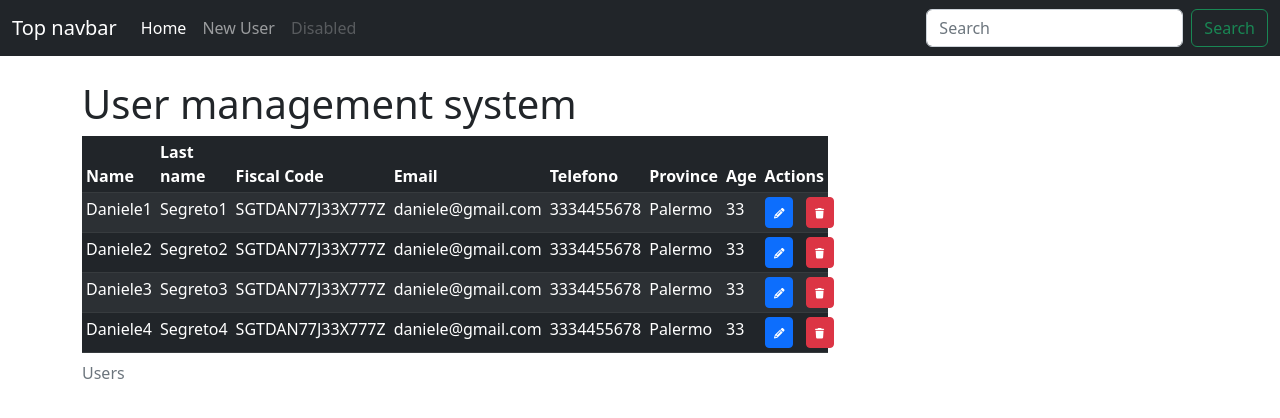
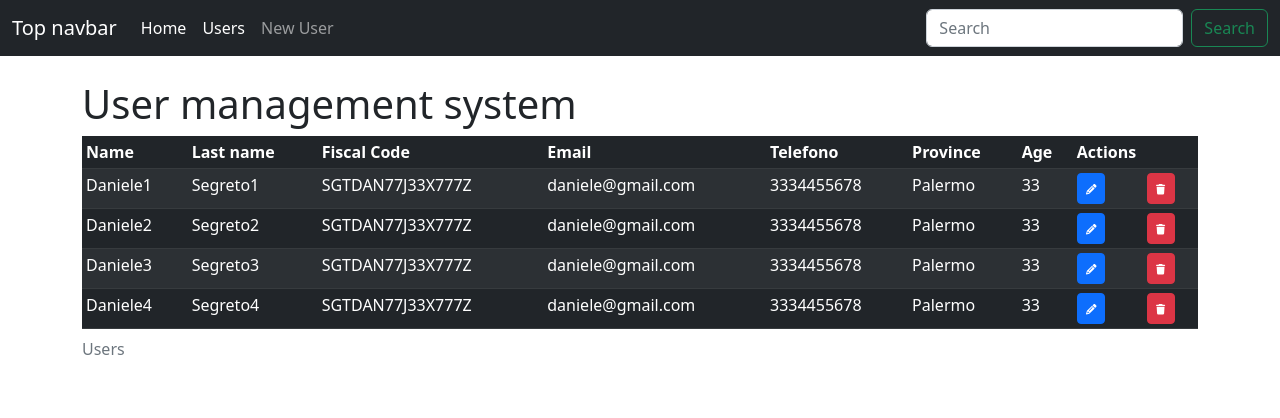
Before and after one commit to daniele-segreto/my-ums, an Angular app: page /users in a window 1280 px wide. Before the commit this address led to /. Shown: the top 418 px of the page. Built offline with nearby package versions, Linux system fonts and the light colour scheme.

Commit message:
Aggiungere il module routesmodule e le rotte

```diff
--- a/src/app/app-routing.module.ts
+++ b/src/app/app-routing.module.ts
@@ -1,10 +1,42 @@
 import { NgModule } from '@angular/core';
+import { CommonModule } from '@angular/common';
 import { RouterModule, Routes } from '@angular/router';
+import { UsersComponent } from './users/users.component';
+import { UserComponent } from './user/user.component';
+import { UserDetailComponent } from './user-detail/user-detail.component';
+import { FormsModule } from '@angular/forms';
+import { FontAwesomeModule } from '@fortawesome/angular-fontawesome';
+import { UserService } from './services/user.service';
 
-const routes: Routes = [];
+const routes: Routes = [
+  {
+    path: 'users', // la path dell'url con cui andiamo a fare un confronto
+    pathMatch: 'full', // deve coincidere perfettamente con la parola inserita sul path
+    component: UsersComponent // specificare il componente da caricare quando visitiamo questa rotta
+  },
+  {
+    path: '',
+    pathMatch: 'full',
+    redirectTo: 'users', // quando abbiamo una url vuota (in questo caso), viene direzionata a questa path
+  },
+  {
+    path: 'users/new', // questa è la rotta per quando creiamo un nuovo utente
+    component: UserDetailComponent
+  }
+];
 
 @NgModule({
-  imports: [RouterModule.forRoot(routes)],
+  declarations: [
+    UsersComponent,
+    UserComponent,
+    UserDetailComponent,
+  ],
+  imports: [
+    RouterModule.forRoot(routes),
+    FormsModule,
+    FontAwesomeModule,
+    CommonModule // Serve per poter utilizzare le Direttive dei nostri Componenti
+  ],
   exports: [RouterModule]
 })
 export class AppRoutingModule { }
--- a/src/app/app.component.html
+++ b/src/app/app.component.html
@@ -2,15 +2,10 @@
 <app-nav (onNewUser)="newUser()"></app-nav>
 <div class="container">
   <h1>User management system</h1>
-  <!-- Lo togliamo per andarlo a mettere sulla barra di navigazione -->
-  <!-- <a href="#" (click)="newUser()">New User</a> -->
-
   <div class="row">
-    <div class="col-md-7">
-      <app-users (updateUser)="updateUser($event)"></app-users>
-    </div>
-    <div class="col-sm-5" *ngIf="showForm">
-      <app-user-detail [user]="userSelected"></app-user-detail>
+    <div class="col-12">
+      <!-- Con 'router-outlet' dico ad Angular di renderizzare il componente che ha trovato (attraverso il click sulle voci della navbar) -->
+      <router-outlet></router-outlet>
     </div>
   </div>
 </div>
--- a/src/app/nav/nav.component.html
+++ b/src/app/nav/nav.component.html
@@ -6,14 +6,15 @@
     </button>
     <div class="collapse navbar-collapse" id="navbarCollapse">
       <ul class="navbar-nav me-auto mb-2 mb-md-0">
+        <!-- routerLink è una direttiva di Angular che serve a dire che questa è una navigazione del router, non una navigazione normale del browser -->
         <li class="nav-item">
-          <a class="nav-link active" aria-current="page" href="#">Home</a>
+          <a class="nav-link active" aria-current="page" href="#" routerLink="/">Home</a>
         </li>
         <li class="nav-item">
-          <a class="nav-link" href="#" (click)="newUser()">New User</a>
+          <a class="nav-link active" aria-current="page" href="#" routerLink="users">Users</a>
         </li>
         <li class="nav-item">
-          <a class="nav-link disabled">Disabled</a>
+          <a class="nav-link" href="#" routerLink="users/new">New User</a>
         </li>
       </ul>
       <form class="d-flex" role="search">
```
Also changed, not shown: src/app/app.module.ts (+0 -11 lines).
